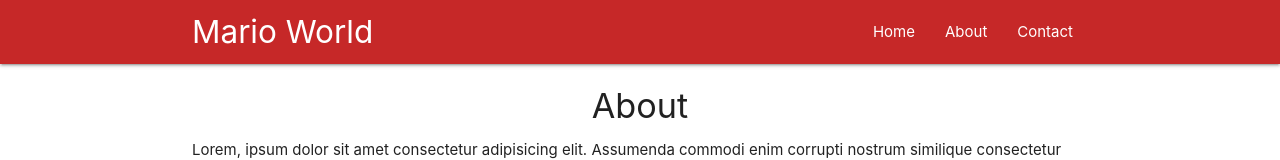
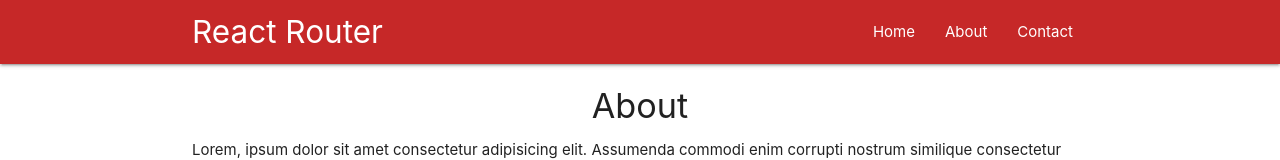
Before and after one commit to shan5742/react-router, a React (Create React App) app: page /about in a window 1280 px wide. Shown: the top 160 px of the page. Built offline with nearby package versions, Linux system fonts and the light colour scheme.

Commit message:
converting home from standard component to class pased before adding placeholder data from api

```diff
--- a/src/components/Home.js
+++ b/src/components/Home.js
@@ -1,6 +1,9 @@
-import React from "react";
+import React, { Component } from "react";
+import axios from "axios";
 
-const Home = () => {
+class Home extends Component {
+  componentDidMount;
+  render() {
     return (
       <div className="container">
         <h4 className="center">Home</h4>
@@ -12,6 +15,7 @@
         </p>
       </div>
     );
-};
+  }
+}
 
 export default Home;
--- a/src/components/Navbar.js
+++ b/src/components/Navbar.js
@@ -8,7 +8,7 @@
   return (
     <nav className="nav-wrapper red darken-3">
       <div className="container">
-        <a className="brand-logo">Mario World</a>
+        <a className="brand-logo">React Router</a>
         <ul className="right">
           <li>
             <NavLink to="/">Home</NavLink>
```
Also changed, not shown: 1 other file (tests, documents, lock files or other folders). Lines whose indentation alone changed are shown as unchanged.
